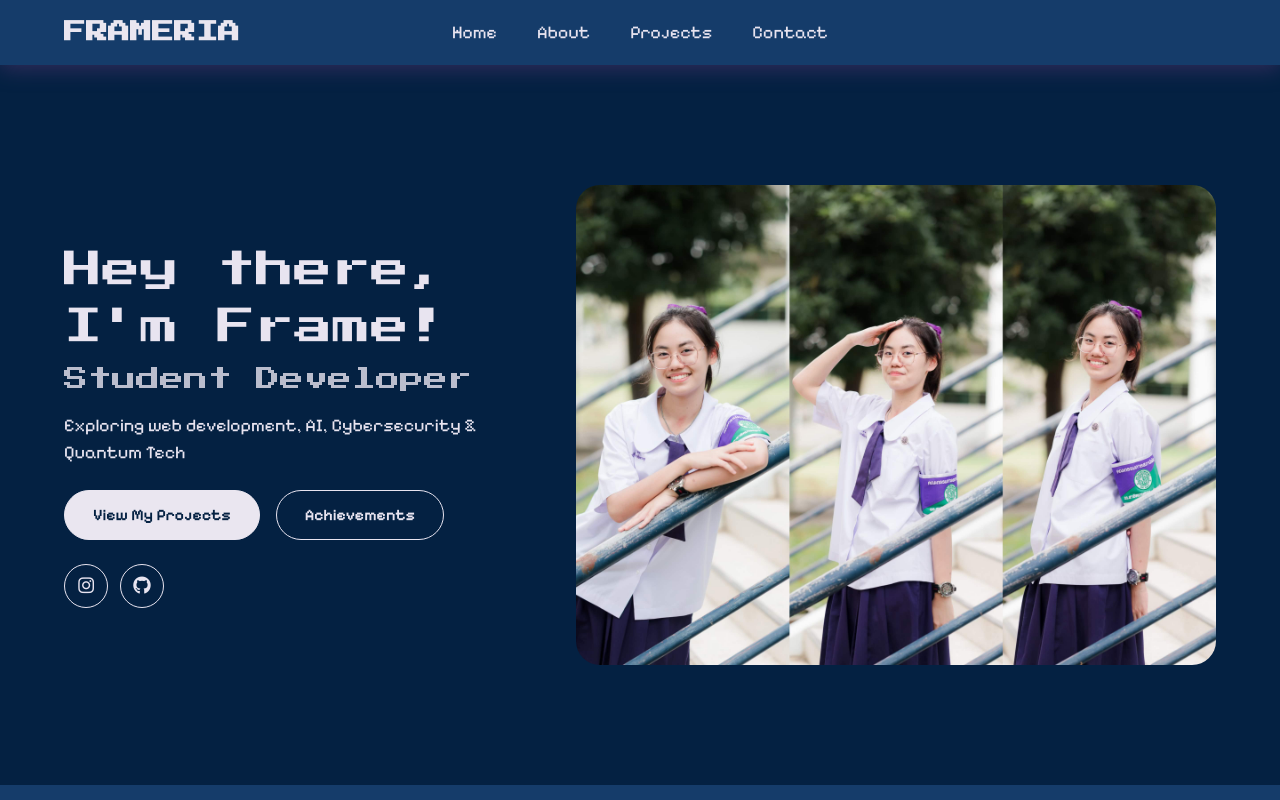
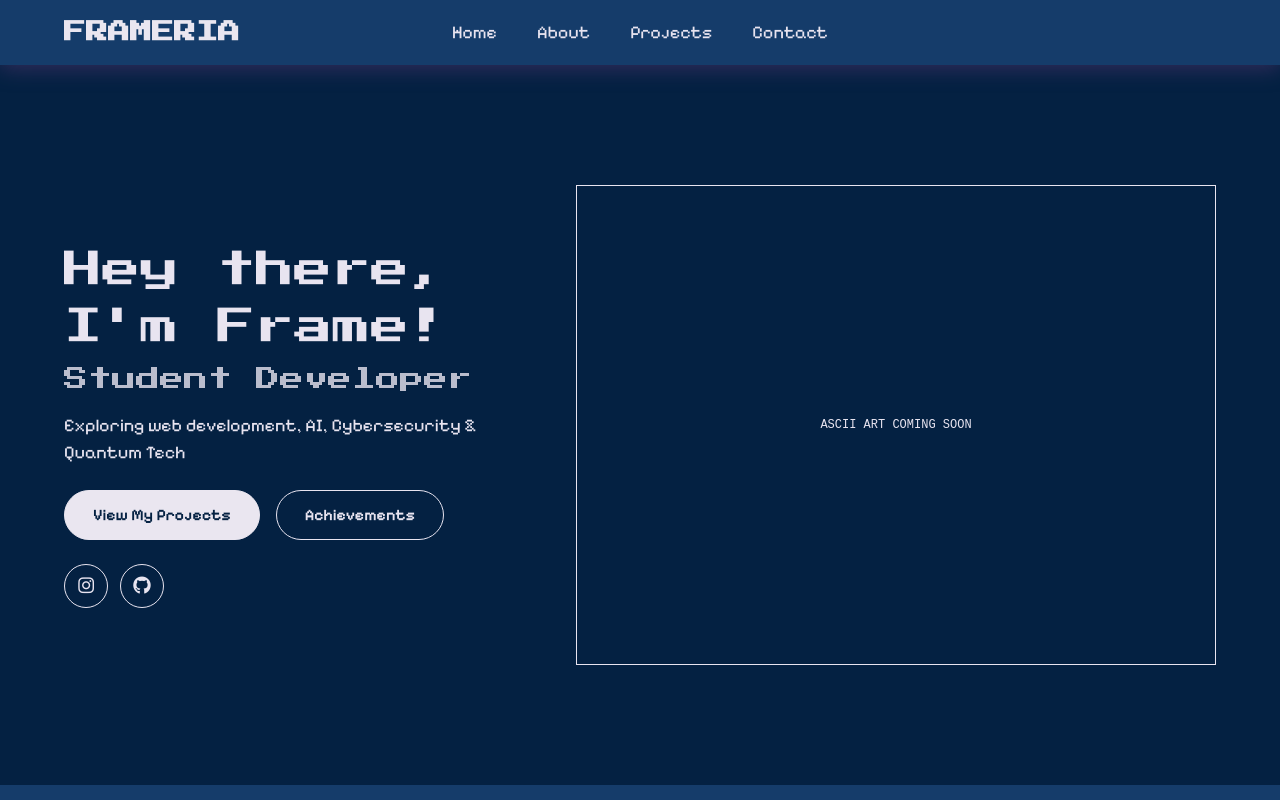
Before and after one commit to zenoframeria/zenoframeria_portfolio, a Next.js app: page / in a window 1280 px wide. Shown: the top 800 px of the page. Built offline with nearby package versions, Linux system fonts and the light colour scheme.

Commit message:
add: ASCII art placeholder

```diff
--- a/app/globals.css
+++ b/app/globals.css
@@ -109,12 +109,21 @@ body {
   font-family: var(--font-pixel), sans-serif; }
 .hero-text p  { font-size: clamp(16px, 1.4vw, 24px); }
 
-.hero-image img {
+.hero-image .ascii-slot {
   width: clamp(480px, 50vw, 900px);
   aspect-ratio: 4 / 3;
-  object-fit: cover;
-  border-radius: 24px;
+  border: 1px solid var(--text-color);
+  display: grid;
+  place-items: center;
 }
+
+.hero-image .ascii-slot pre {
+  font-family: monospace;
+  white-space: pre;
+  font-size: 0.75rem;
+  margin: 0;
+}
+
 .hero-fullname {
   font-size: 24px;
   font-weight: 400;
@@ -349,9 +358,10 @@ body {
   }
 
   .hero { min-height: auto; }
+  .hero-image { width: 100%; }
 
   .hero-text { max-width: 100%; }
-  .hero-image img,
+  .hero-image .ascii-slot,
   .about-photo img { width: 100%; }
   .hero-text h1 { font-size: clamp(32px, 7.5vw, 56px); }
 
--- a/app/page.tsx
+++ b/app/page.tsx
@@ -31,7 +31,9 @@ export default function Home() {
           </div>
 
           <div className="hero-image">
-            <img src="/frame-img-3.jpg" alt="Frame"/>
+            <div className="ascii-slot">
+              <pre>ASCII ART COMING SOON</pre>
+            </div>
           </div>
         </section>
 
```
